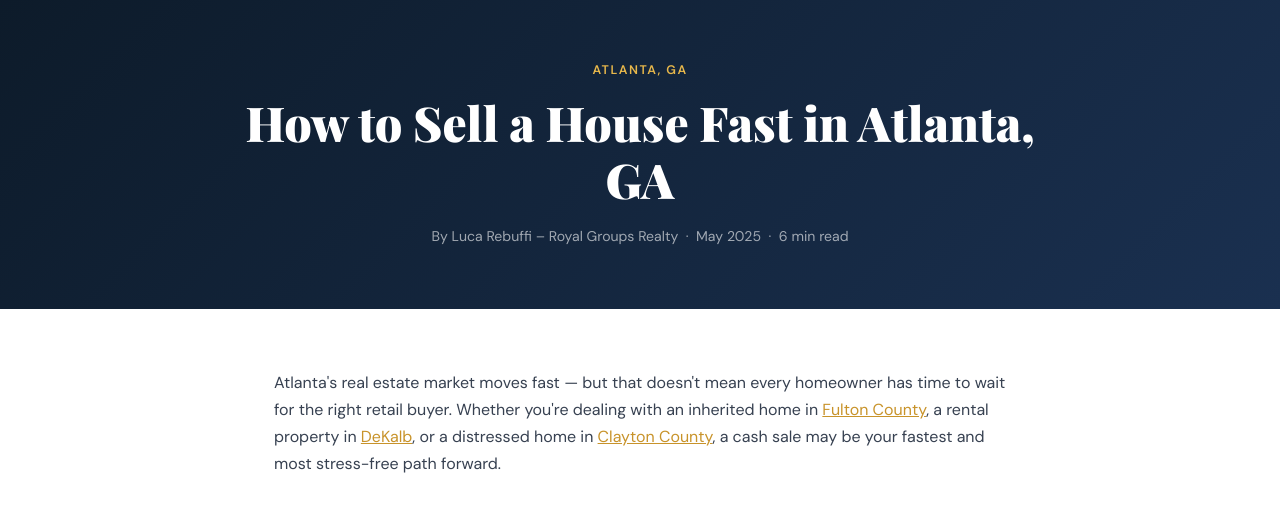
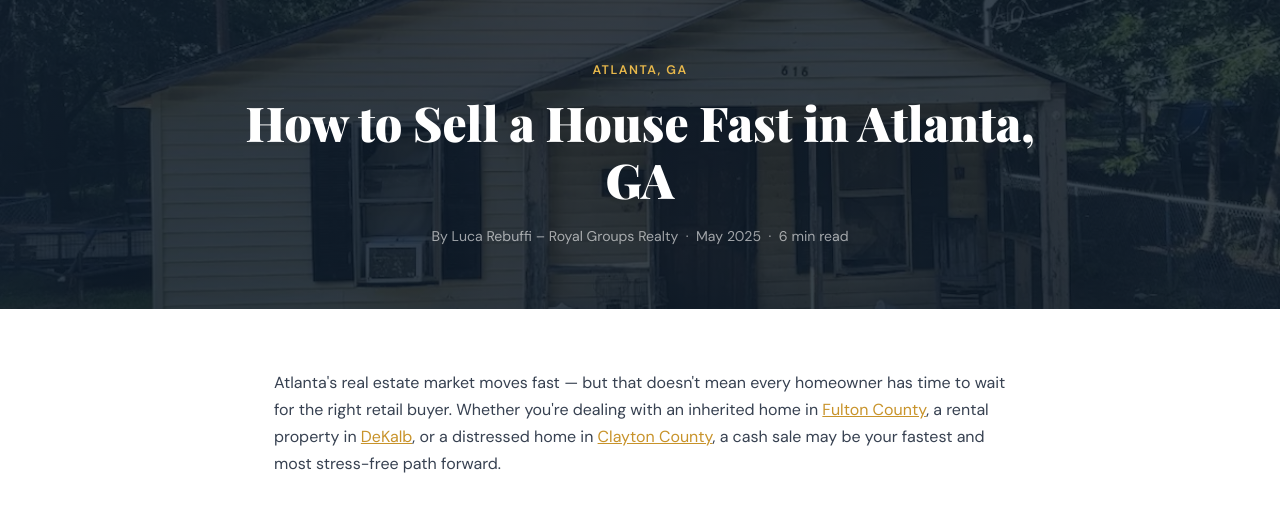
Before and after one commit to lucarebuffi-rgr/royalgroupsrealty, a Flask app: page /blog/sell-house-fast-atlanta-ga in a window 1280 px wide. Shown: the part 157-665 px from the top of the page. Run offline with Flask 3, Linux system fonts and the light colour scheme.

Commit message:
Update sell-house-fast-atlanta-ga.html

```diff
--- a/templates/blog/sell-house-fast-atlanta-ga.html
+++ b/templates/blog/sell-house-fast-atlanta-ga.html
@@ -195,7 +195,7 @@
   </div>
 </header>
 
-<div class="blog-hero">
+<div class="blog-hero" style="background: linear-gradient(rgba(13,27,42,0.82), rgba(13,27,42,0.82)), url('/static/house-distressed.webp') center/cover no-repeat;">
   <div class="label">Atlanta, GA</div>
   <h1>How to Sell a House Fast in Atlanta, GA</h1>
   <div class="meta">By Luca Rebuffi – Royal Groups Realty &nbsp;·&nbsp; May 2025 &nbsp;·&nbsp; 6 min read</div>
```
